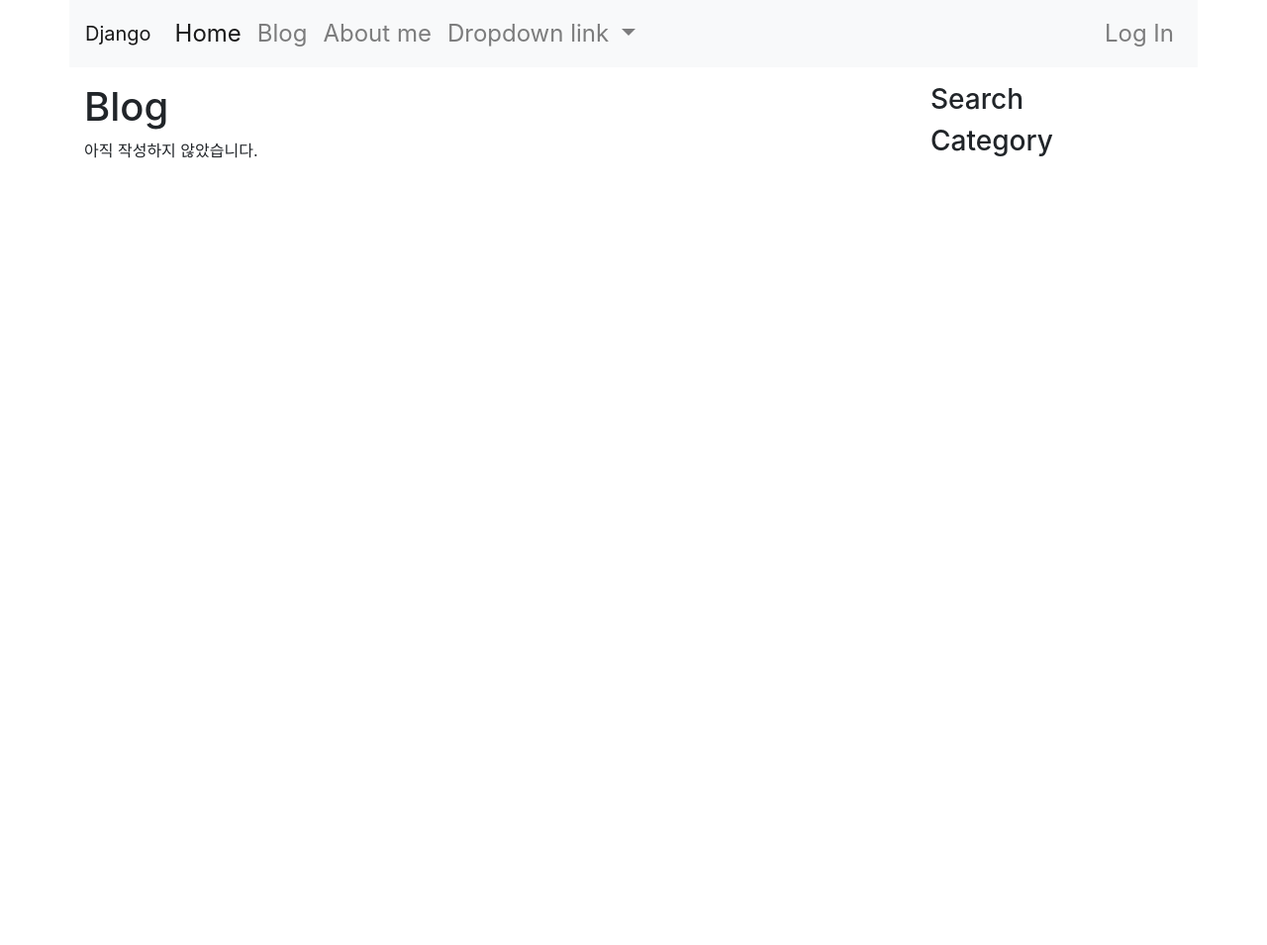
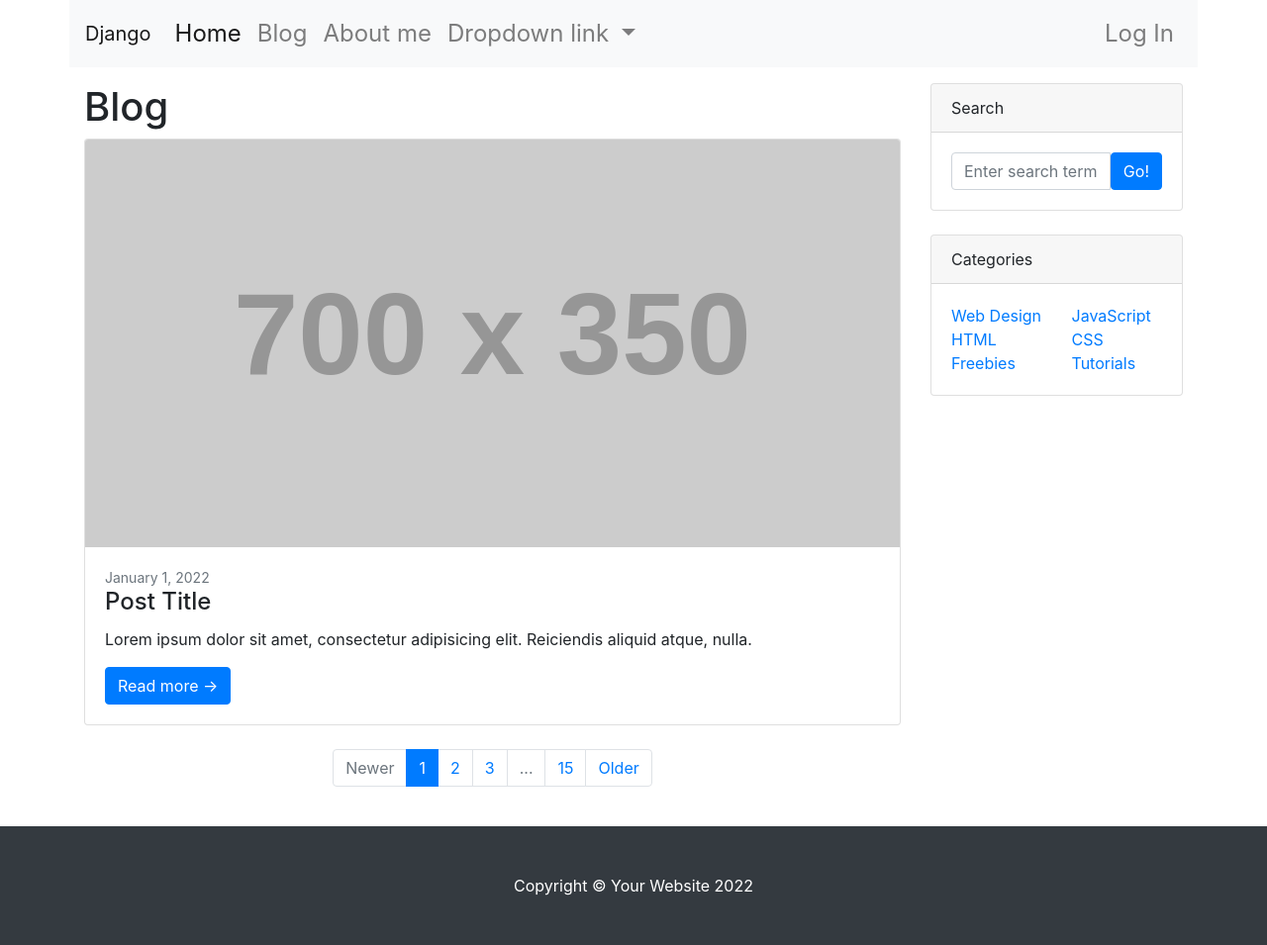
Before and after one commit to juna8650/django2022, a plain HTML site: page blog_list.html in a window 1280 px wide. Shown: the whole page at 99% size. Before the commit the page ends 800 px from the top, so only its background shows below. Drawn offline with nearby package versions, Linux system fonts and the light colour scheme; placeholder pictures from the web are drawn by us.

Commit message:
blog 페이지에 부트스트랩 적용

```diff
--- a/blog_list.html
+++ b/blog_list.html
@@ -44,16 +44,69 @@
 
       <div class="container">
         <div class="row my-3">
-            <div class="col-md-9">
+            <div class="col-md-9"> <!-- Grid를 9:3으로 나눔-->
                 <h1>Blog</h1>
-                <p>아직 작성하지 않았습니다.</p>
+                <div class="card mb-4">
+                    <a href="#!"><img class="card-img-top" src="https://dummyimage.com/700x350/dee2e6/6c757d.jpg" alt="..." /></a>
+                    <div class="card-body">
+                        <div class="small text-muted">January 1, 2022</div>
+                        <h2 class="card-title h4">Post Title</h2>
+                        <p class="card-text">Lorem ipsum dolor sit amet, consectetur adipisicing elit. Reiciendis aliquid atque, nulla.</p>
+                        <a class="btn btn-primary" href="#!">Read more →</a>
+                    </div>
+                </div>
+                <ul class="pagination justify-content-center my-4">
+                    <li class="page-item disabled"><a class="page-link" href="#" tabindex="-1" aria-disabled="true">Newer</a></li>
+                    <li class="page-item active" aria-current="page"><a class="page-link" href="#!">1</a></li>
+                    <li class="page-item"><a class="page-link" href="#!">2</a></li>
+                    <li class="page-item"><a class="page-link" href="#!">3</a></li>
+                    <li class="page-item disabled"><a class="page-link" href="#!">...</a></li>
+                    <li class="page-item"><a class="page-link" href="#!">15</a></li>
+                    <li class="page-item"><a class="page-link" href="#!">Older</a></li>
+                </ul>
             </div>
-            <div class="col-md-3">
-                <h3>Search</h3>
-                <h3>Category</h3>
+
+            <div class="col-md-3"> <!-- Grid를 9:3으로 나눔-->
+                 <!-- Search widget-->
+                 <div class="card mb-4">
+                    <div class="card-header">Search</div>
+                    <div class="card-body">
+                        <div class="input-group">
+                            <input class="form-control" type="text" placeholder="Enter search term..." aria-label="Enter search term..." aria-describedby="button-search" />
+                            <button class="btn btn-primary" id="button-search" type="button">Go!</button>
+                        </div>
+                    </div>
+                </div>
+                <!-- Categories widget-->
+                <div class="card mb-4">
+                    <div class="card-header">Categories</div>
+                    <div class="card-body">
+                        <div class="row">
+                            <div class="col-sm-6">
+                                <ul class="list-unstyled mb-0">
+                                    <li><a href="#!">Web Design</a></li>
+                                    <li><a href="#!">HTML</a></li>
+                                    <li><a href="#!">Freebies</a></li>
+                                </ul>
+                            </div>
+                            <div class="col-sm-6">
+                                <ul class="list-unstyled mb-0">
+                                    <li><a href="#!">JavaScript</a></li>
+                                    <li><a href="#!">CSS</a></li>
+                                    <li><a href="#!">Tutorials</a></li>
+                                </ul>
+                            </div>
+                        </div>
+                    </div>
+                </div>
             </div>
         </div>
       </div>
+
+     <!-- Footer-->
+     <footer class="py-5 bg-dark">
+       <div class="container"><p class="m-0 text-center text-white">Copyright &copy; Your Website 2022</p></div>
+     </footer>
 
     <script src="https://cdn.jsdelivr.net/npm/jquery@3.5.1/dist/jquery.slim.min.js" integrity="sha384-DfXdz2htPH0lsSSs5nCTpuj/zy4C+OGpamoFVy38MVBnE+IbbVYUew+OrCXaRkfj" crossorigin="anonymous"></script>
     <script src="https://cdn.jsdelivr.net/npm/bootstrap@4.6.2/dist/js/bootstrap.bundle.min.js" integrity="sha384-Fy6S3B9q64WdZWQUiU+q4/2Lc9npb8tCaSX9FK7E8HnRr0Jz8D6OP9dO5Vg3Q9ct" crossorigin="anonymous"></script>
```
